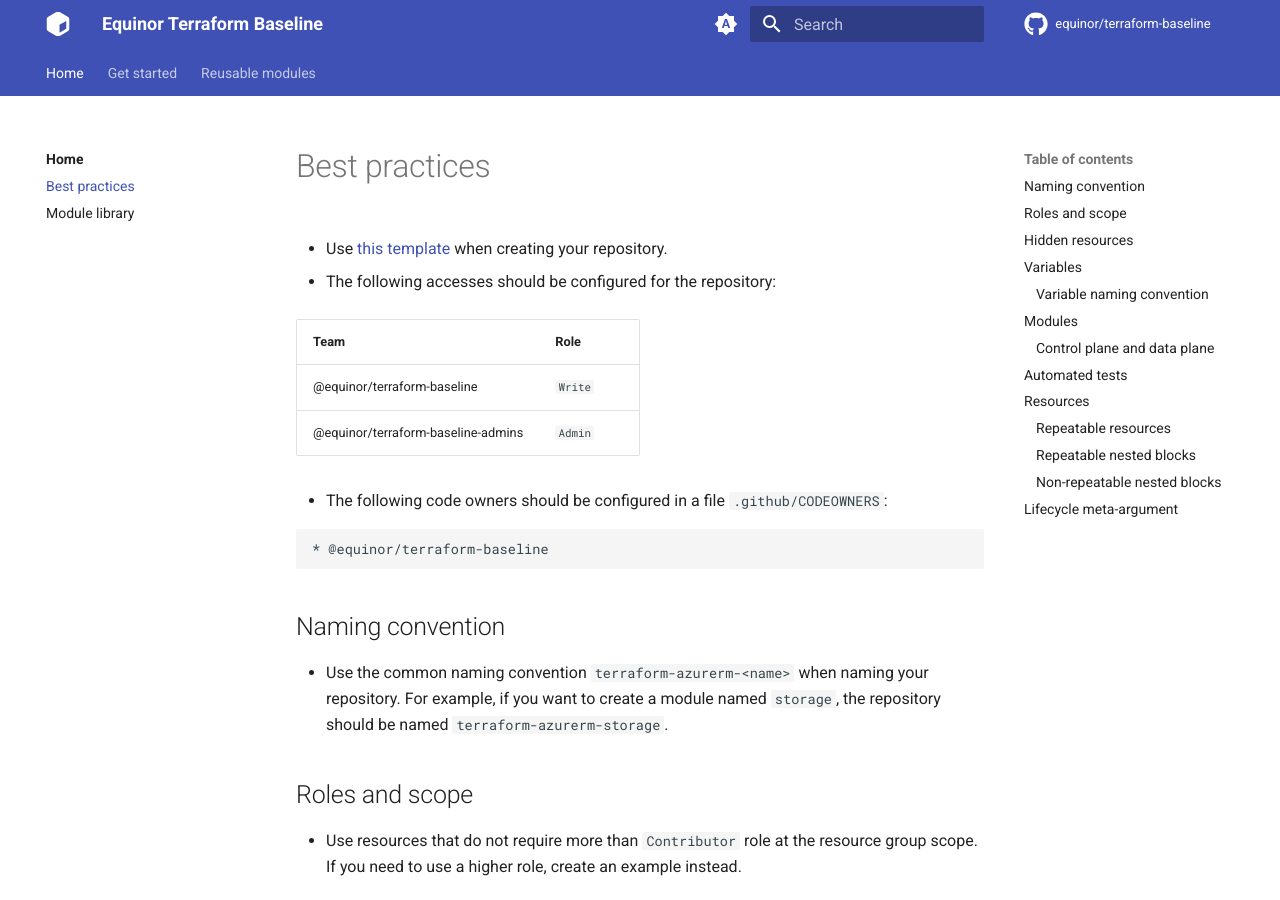
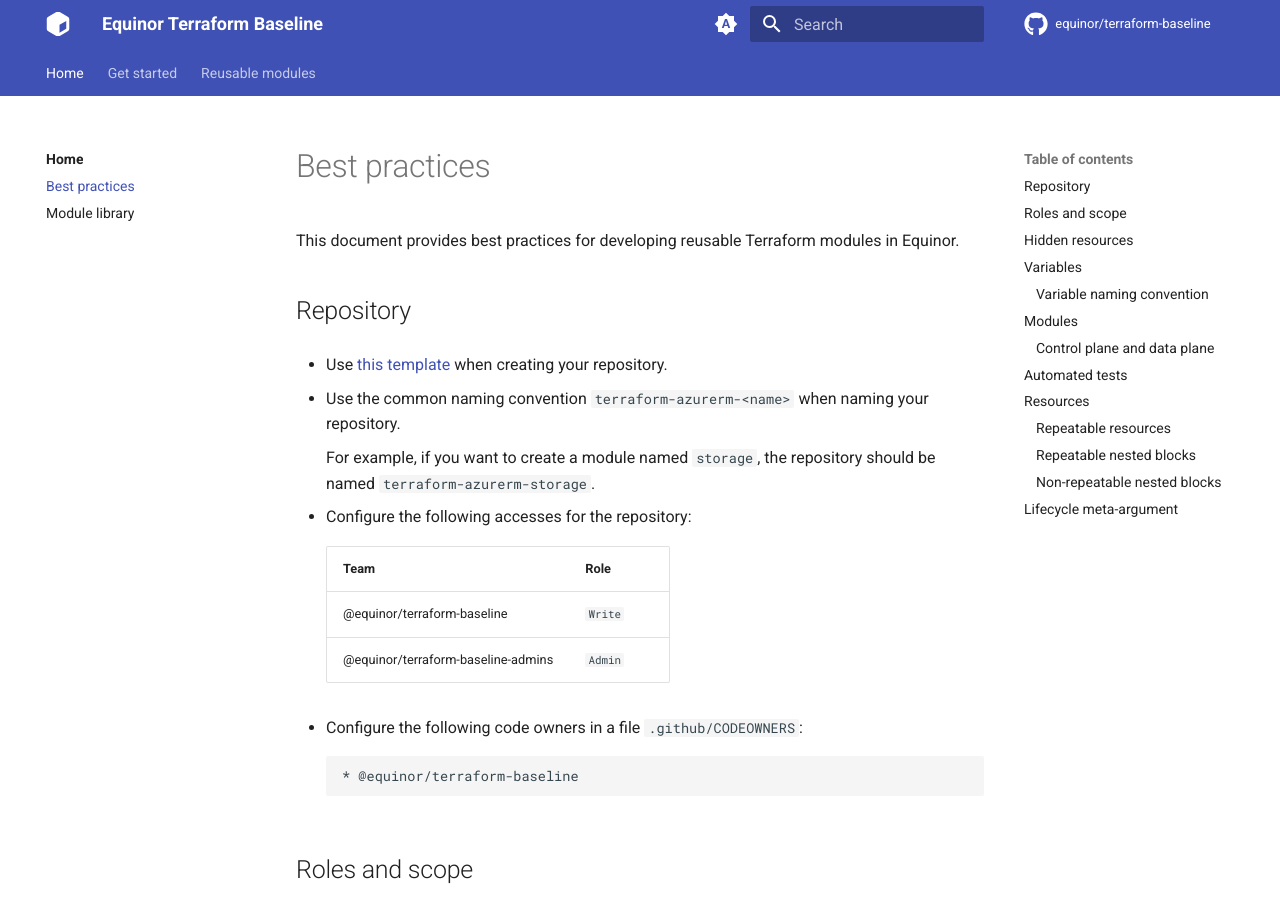
Before and after one commit to equinor/terraform-baseline, an MkDocs documentation site: the page built from docs/best-practices.md, in a window 1280 px wide and 900 px high. Built offline with MkDocs 1.6.1 and Material for MkDocs 9.7.7, drawn with Linux system fonts in a browser that asks for light colours; comment, search, counter and statistics services are not loaded.

Commit message:
docs: clarify repository best practices

````diff
--- a/docs/best-practices.md
+++ b/docs/best-practices.md
@@ -1,24 +1,27 @@
 # Best practices
+
+This document provides best practices for developing reusable Terraform modules in Equinor.
+
+## Repository
 
 - Use [this template](https://github.com/equinor/terraform-module-template) when creating your repository.
 
-- The following accesses should be configured for the repository:
+- Use the common naming convention `terraform-azurerm-<name>` when naming your repository.
 
-  | Team | Role |
-  | --- | --- |
-  | @equinor/terraform-baseline | `Write` |
-  | @equinor/terraform-baseline-admins | `Admin` |
+    For example, if you want to create a module named `storage`, the repository should be named `terraform-azurerm-storage`.
 
-- The following code owners should be configured in a file `.github/CODEOWNERS`:
+- Configure the following accesses for the repository:
 
-  ```raw
-  * @equinor/terraform-baseline
-  ```
+    | Team | Role |
+    | --- | --- |
+    | @equinor/terraform-baseline | `Write` |
+    | @equinor/terraform-baseline-admins | `Admin` |
 
-## Naming convention
+- Configure the following code owners in a file `.github/CODEOWNERS`:
 
-- Use the common naming convention `terraform-azurerm-<name>` when naming your repository.
-  For example, if you want to create a module named `storage`, the repository should be named `terraform-azurerm-storage`.
+    ```raw
+    * @equinor/terraform-baseline
+    ```
 
 ## Roles and scope
 
````
